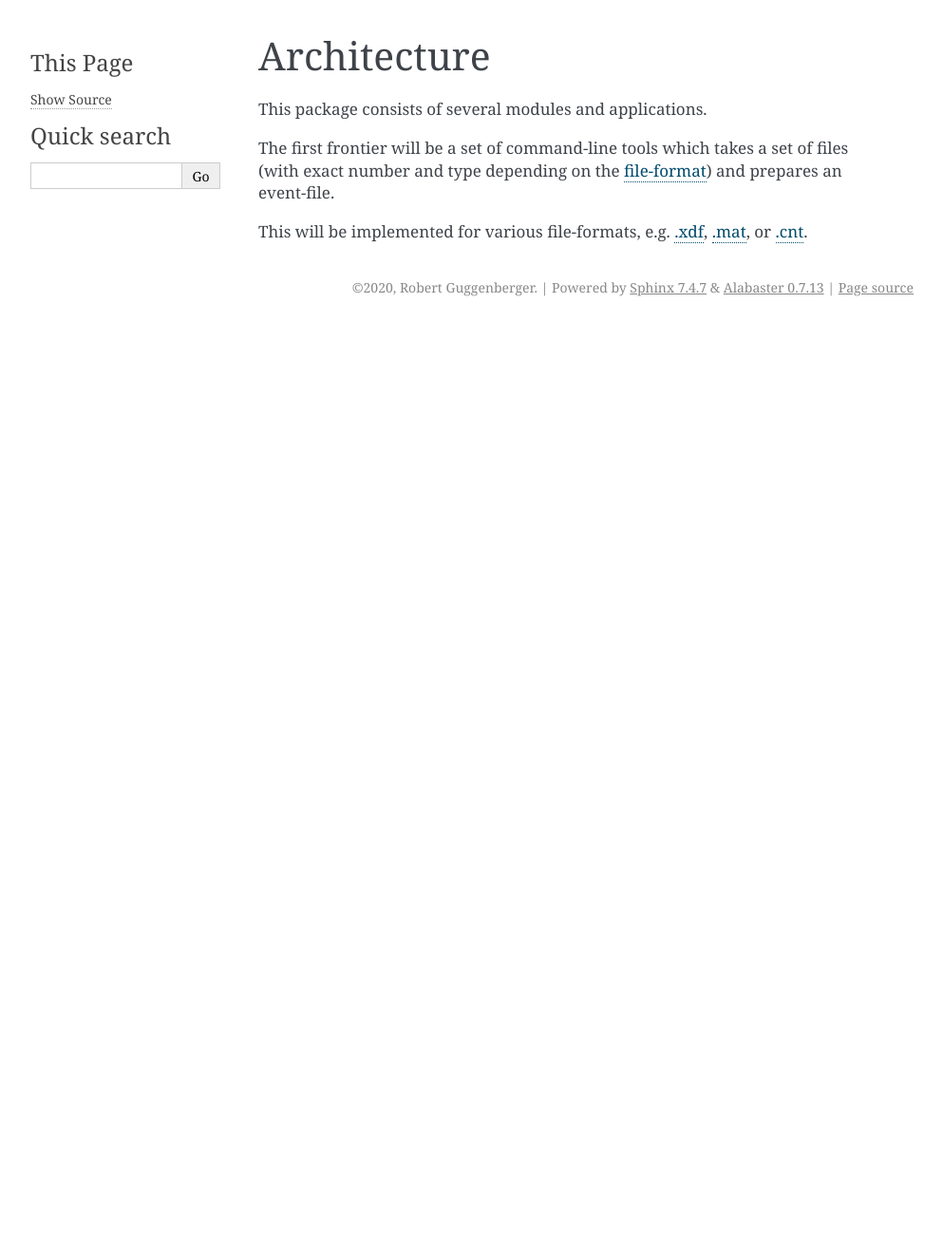
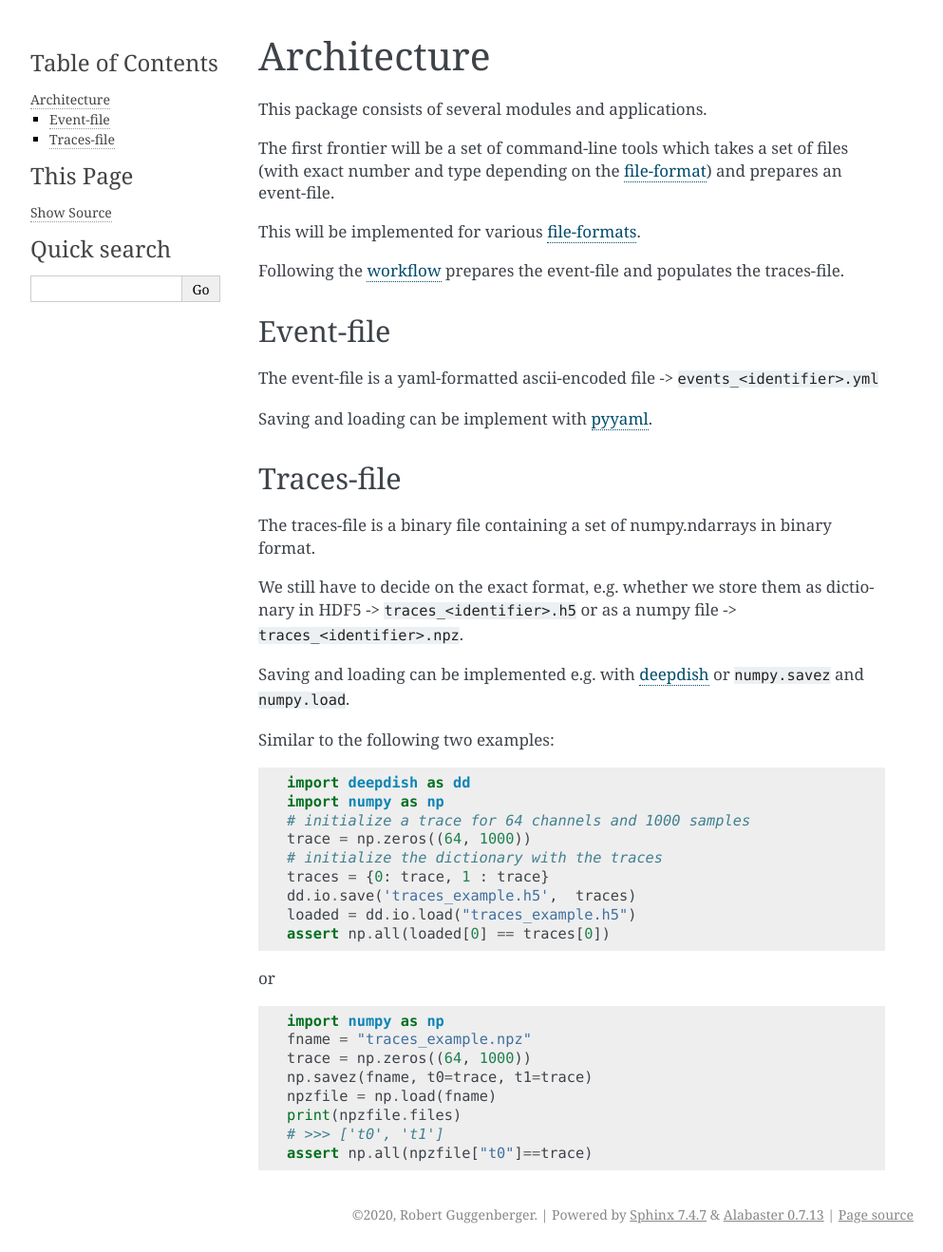
Before and after one commit to neuromti/tool-offspect, a Sphinx documentation site: the page built from docs/source/architecture.rst, in a window 1280 px wide. Shown: the whole page at 95% size, without its empty margins (148-1141 px from the left). Built offline with Sphinx 7.4.7, drawn with Linux system fonts in a browser that asks for light colours; before the commit the page ends 900 px from its top, so only the background shows below that.

Commit message:
Expand options for binary trace-files

```diff
--- a/docs/source/architecture.rst
+++ b/docs/source/architecture.rst
@@ -7,6 +7,55 @@ The first frontier will be a set of command-line tools which takes a set of
 files (with exact number and type depending on the
 `file-format <fileformats.html>`_) and prepares an event-file.
 
-This will be implemented for various file-formats, e.g.
-`.xdf <fileformats.html#xdf>`_, `.mat <fileformats.html#mat>`_, or
-`.cnt <fileformats.html#cnt>`_.
+This will be implemented for various `file-formats <inputfiles.html>`_.
+
+Following the `workflow <workflow.html>`_ prepares the event-file and populates
+the traces-file.
+
+Event-file
+**********
+
+The event-file is a yaml-formatted ascii-encoded file -> :code:`events_<identifier>.yml`
+
+Saving and loading can be implement with `pyyaml <https://pyyaml.org/wiki/PyYAMLDocumentation>`_.
+
+Traces-file
+***********
+
+The traces-file is a binary file containing a set of numpy.ndarrays in
+binary format.
+
+
+We still have to decide on the exact format, e.g. whether we store them as
+dictionary in HDF5 -> :code:`traces_<identifier>.h5` or as a numpy file ->
+:code:`traces_<identifier>.npz`.
+
+Saving and loading can be implemented e.g. with `deepdish <https://deepdish.readthedocs.io/en/latest/io.html>`_
+or :code:`numpy.savez` and :code:`numpy.load`.
+
+Similar to the following two examples:
+
+.. code-block:: python
+
+    import deepdish as dd
+    import numpy as np
+    # initialize a trace for 64 channels and 1000 samples
+    trace = np.zeros((64, 1000))
+    # initialize the dictionary with the traces
+    traces = {0: trace, 1 : trace}
+    dd.io.save('traces_example.h5',  traces)
+    loaded = dd.io.load("traces_example.h5")
+    assert np.all(loaded[0] == traces[0])
+
+or
+
+.. code-block:: python
+
+   import numpy as np
+   fname = "traces_example.npz"
+   trace = np.zeros((64, 1000))
+   np.savez(fname, t0=trace, t1=trace)
+   npzfile = np.load(fname)
+   print(npzfile.files)
+   # >>> ['t0', 't1']
+   assert np.all(npzfile["t0"]==trace)
--- a/docs/source/index.rst
+++ b/docs/source/index.rst
@@ -11,7 +11,7 @@ Welcome to offline-inspect's documentation!
 
    architecture
    workflow
-   fileformats
+   inputfiles
 
 
 Indices and tables
```
Also changed, not shown: docs/source/inputfiles.rst (renamed from docs/source/fileformats.rst).
